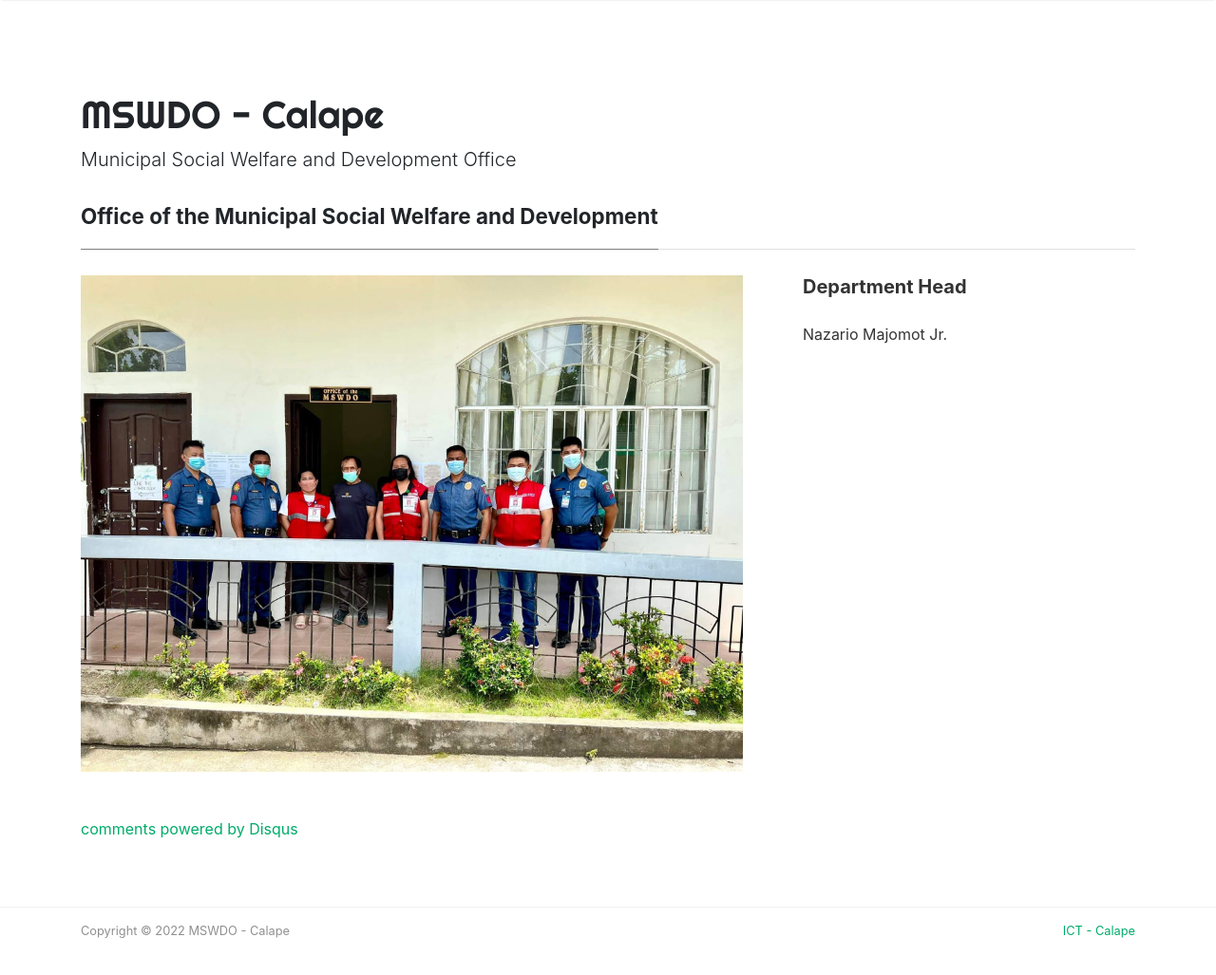
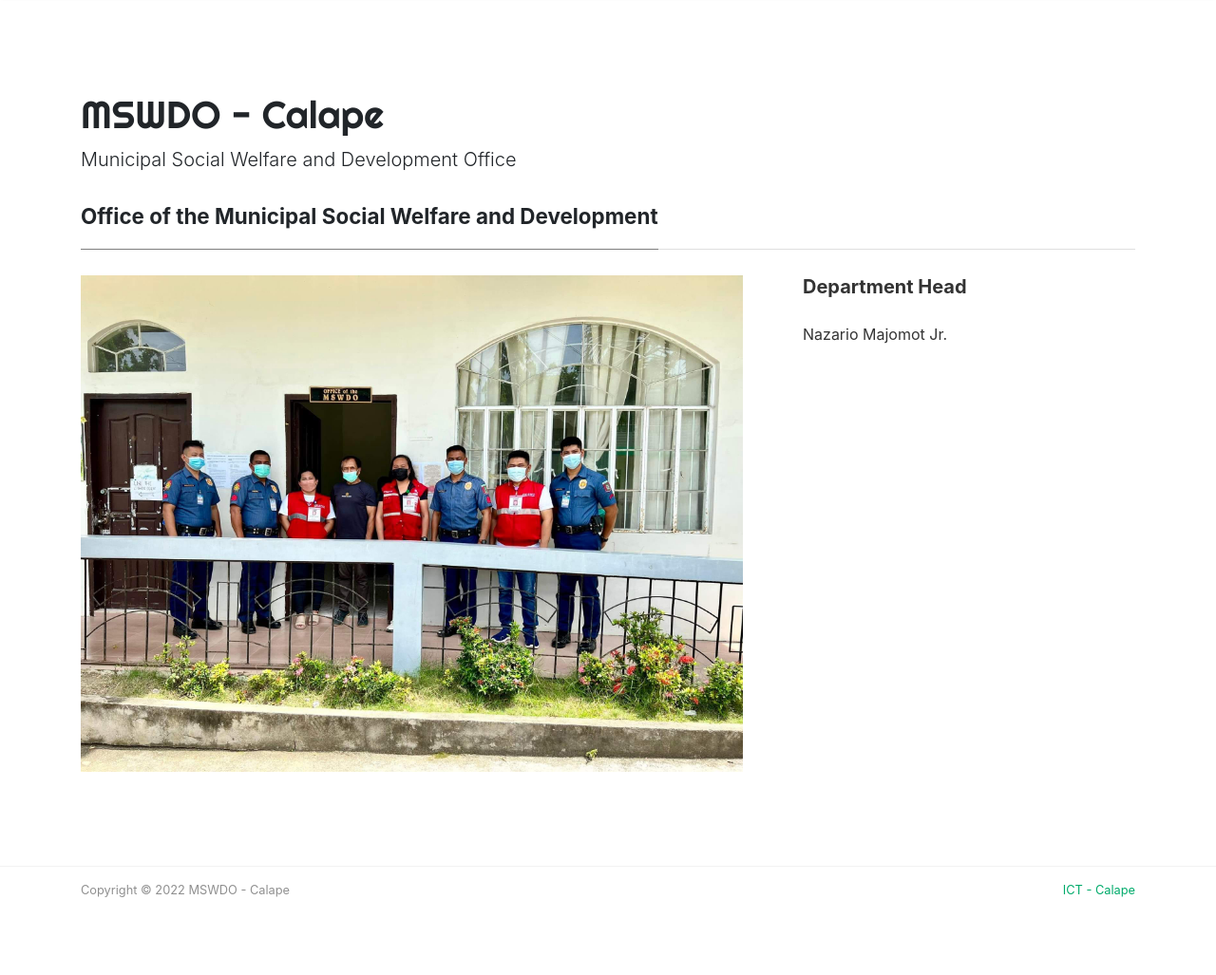
Before and after one commit to lgu-calape/mswdo-website, a Jekyll site: the page built from _pages/about.md, in a window 1280 px wide and 1064 px high. Shown: the top 1027 px of the window at 95% size. Built offline with Jekyll 4.4.1, drawn with Linux system fonts in a browser that asks for light colours; nearby versions of some CDN libraries; comment, search, counter and statistics services are not loaded; some of the changed lines change nothing that is shown.

Commit message:
Update disqus.html

```diff
--- a/_includes/disqus.html
+++ b/_includes/disqus.html
@@ -1,3 +1,4 @@
+{% if site.disqus_enable %}
 <section class="disqus">
     <div id="disqus_thread"></div>
     <script type="text/javascript">
@@ -12,3 +13,4 @@
     <noscript>Please enable JavaScript to view the <a href="http://disqus.com/?ref_noscript">comments powered by Disqus.</a></noscript>
     <a href="http://disqus.com" class="dsq-brlink">comments powered by <span class="logo-disqus">Disqus</span></a>
 </section>
+{% endif %}
```
